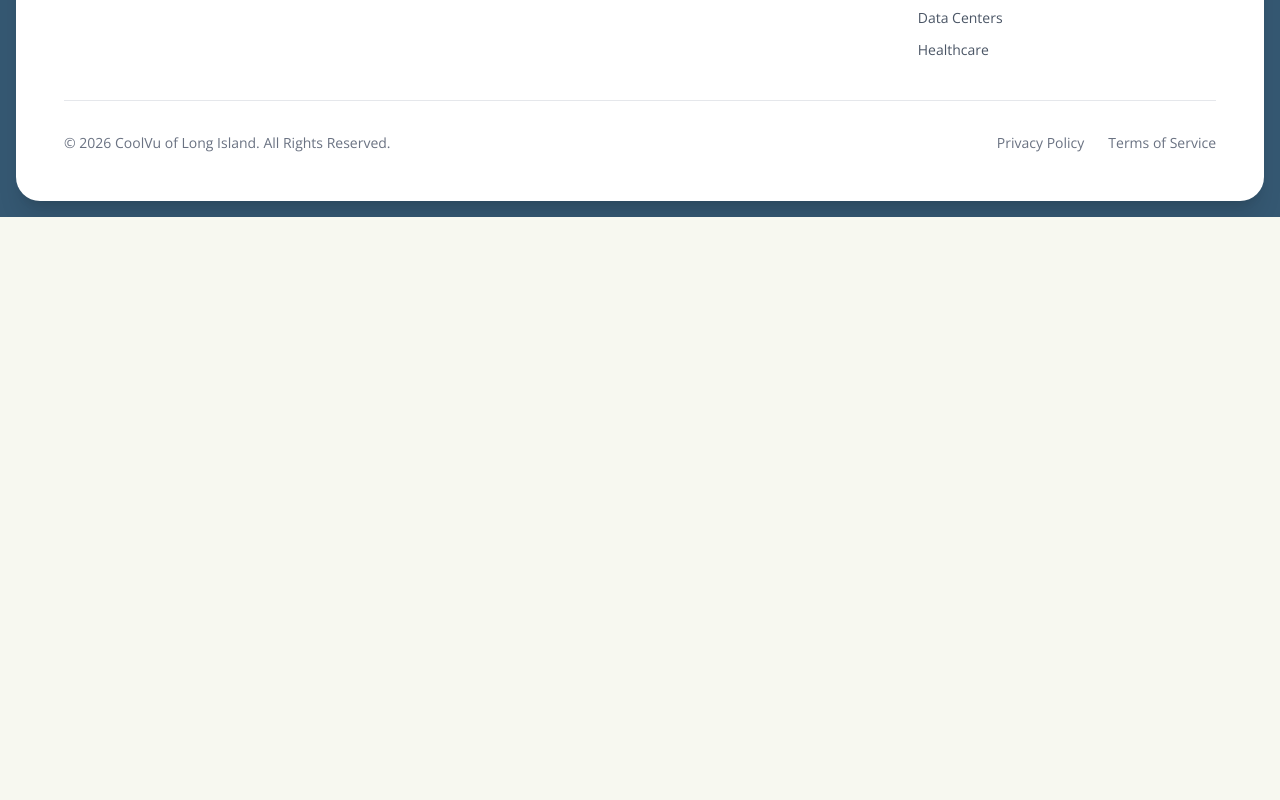
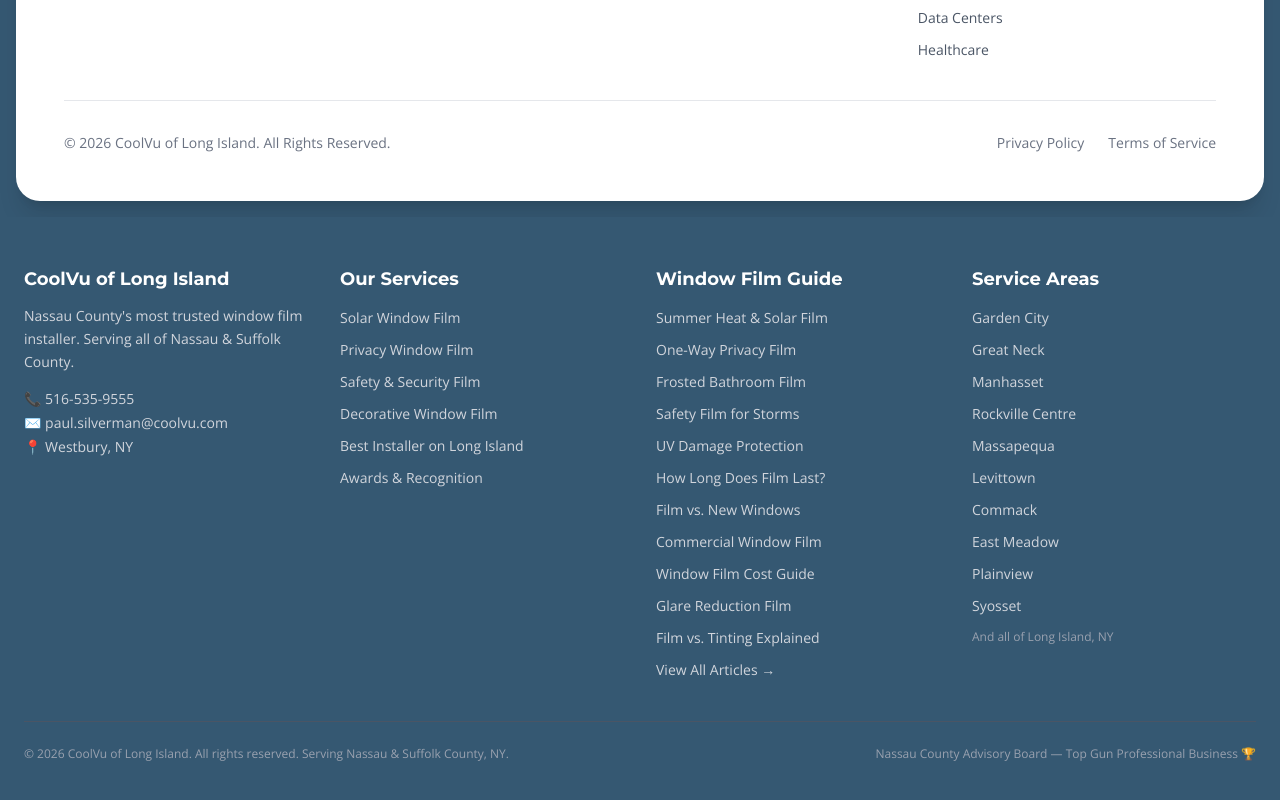
Before and after one commit to pjs8875/CoolVu, a Next.js app: page /best-window-film-installer-long-island in a window 1280 px wide. Shown: the part 3972-4772 px from the top of the page. Before the commit the page ends 4189 px from the top, so only its background shows below. Built offline with nearby package versions, Linux system fonts and the light colour scheme; no server answers.

Commit message:
feat: add SiteFooter to root layout for internal link coverage

```diff
--- a/app/layout.tsx
+++ b/app/layout.tsx
@@ -3,6 +3,7 @@
 import Script from "next/script";
 import "./globals.css";
 import ContactModalWrapper from "@/components/ContactModalWrapper";
+import SiteFooter from "@/components/SiteFooter";
 import { DEFAULT_DESCRIPTION, SITE_NAME, getSiteUrl } from "@/lib/seo/site";
 import { getSchemaGraph } from "@/lib/seo/schema-graph";
 
@@ -109,6 +110,7 @@
           {`if (typeof window !== "undefined") { window.history.scrollRestoration = "manual"; }`}
         </Script>
         {children}
+        <SiteFooter />
         <ContactModalWrapper />
       </body>
     </html>
```
